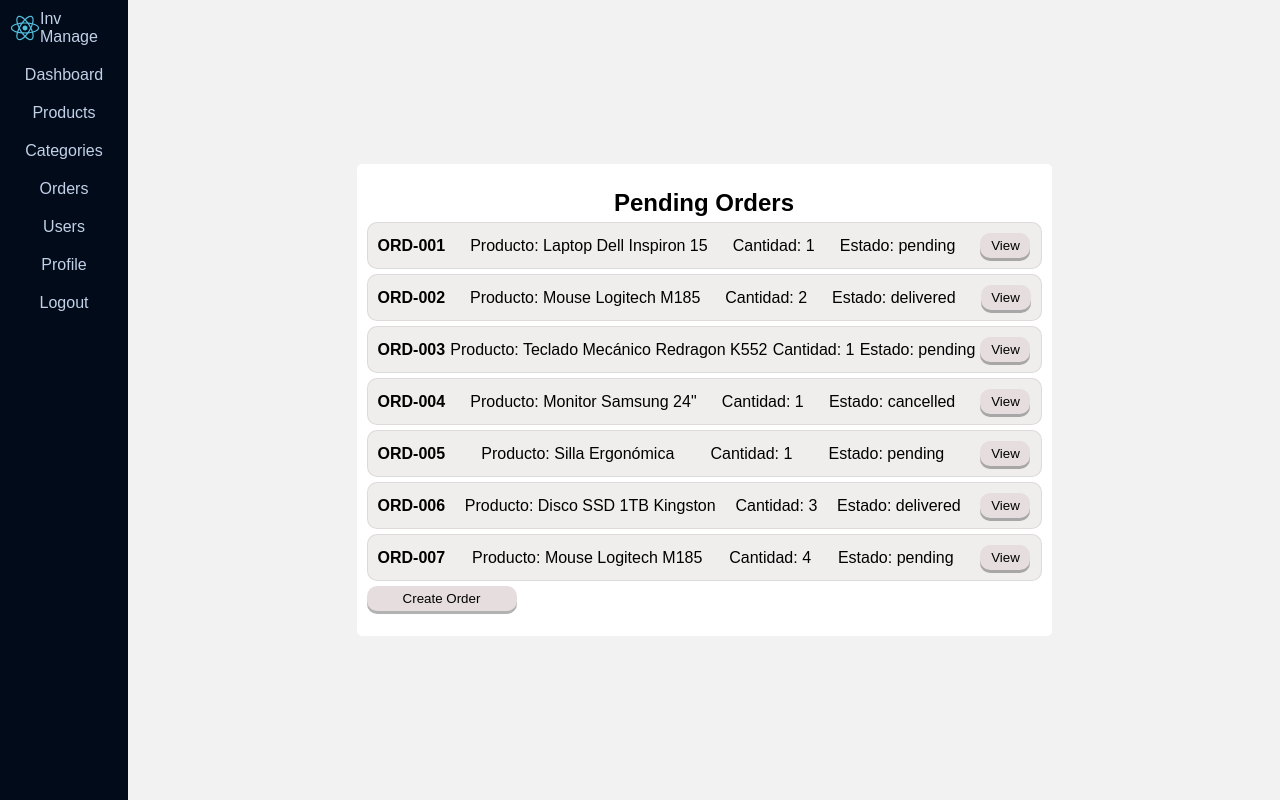
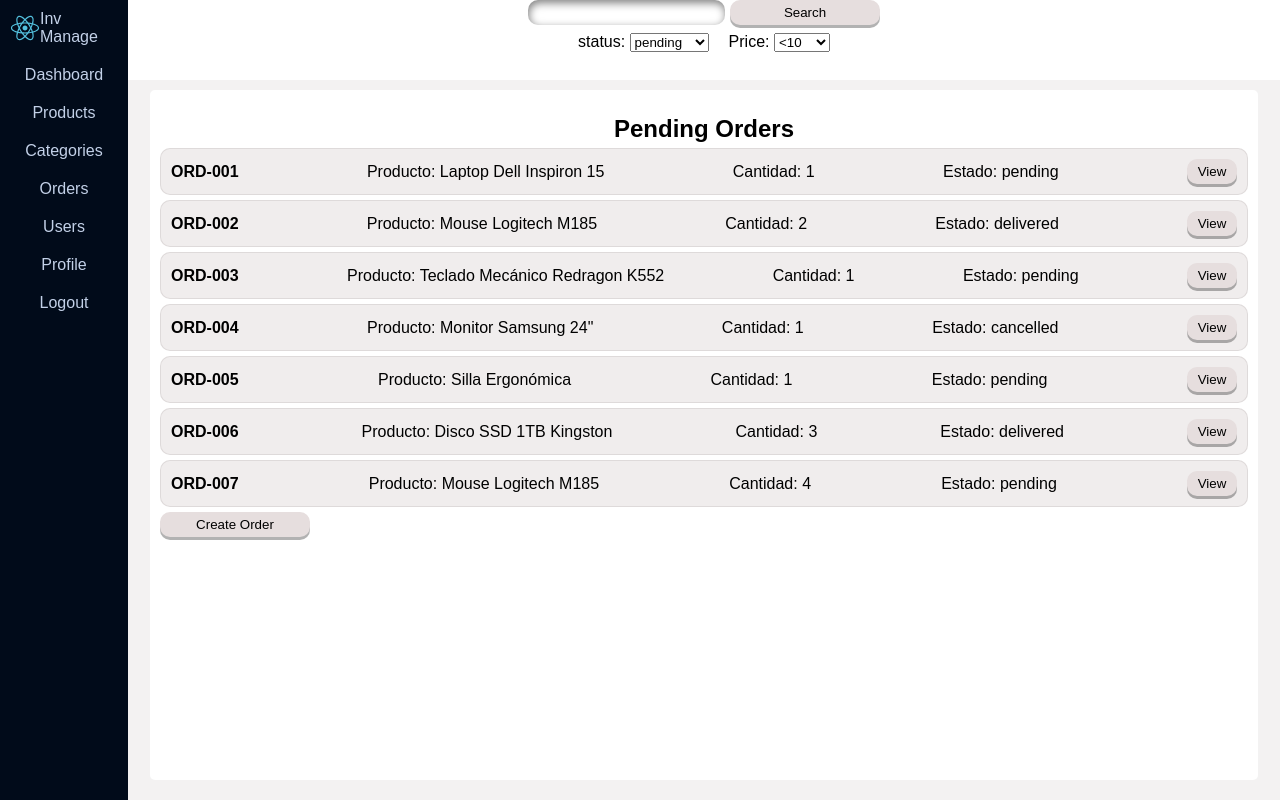
Before and after one commit to Yjsd121/inventory-manage, a React (Vite) app: page / in a window 1280 px wide. Both pictures are taken after a click on the link "Orders". Built offline with nearby package versions, Linux system fonts and the light colour scheme.

Commit message:
Searchbar's Stylesheet created and stylized

```diff
--- a/src/App.css
+++ b/src/App.css
@@ -15,8 +15,7 @@ main {
   outline: none;
 }
 
-.searching button,
-.orders button {
+button {
   width: 150px;
   height: 25px;
   border-radius: 10px;
@@ -27,8 +26,8 @@ main {
 
 }
 
-.searching button:active,
-.ShowOrders button:active {
+button:active,
+button:active {
   box-shadow: 0 0 0 rgba(0, 0, 0, .3);
   transform: translateY(2px);
 }
--- a/src/components/Cards/Cards.css
+++ b/src/components/Cards/Cards.css
@@ -1,7 +1,7 @@
 .show {
   display: flex;
   align-items: center;
-  justify-content: center;
+
   flex-direction: column;
   width: 90vw;
 }
@@ -11,7 +11,7 @@
   display: flex;
   justify-content: center;
   width: 70vw;
-  height: 90vh;
+  height: 80vh;
   overflow-y: auto;
   background-color: white;
 }
--- a/src/components/Cards/Cards.jsx
+++ b/src/components/Cards/Cards.jsx
@@ -1,6 +1,6 @@
 import './Cards.css'
 import { SearchBar } from '../SearchBar/searchbar'
-
+import filters from '../../mocks/ProductsFilters.json'
 function Cards ({ Item }) {
   return (
     <ul className='inventario'>
@@ -25,9 +25,10 @@ function Cards ({ Item }) {
 
 export function ShowCards ({ elementss }) {
   const hasinventory = elementss?.length > 0
+
   return (
     <div className='show'>
-      <SearchBar />
+      <SearchBar filters={filters.productFilters} />
       <div className='ShowCards'>
         {
         hasinventory
--- a/src/components/SearchBar/searchbar.css
+++ b/src/components/SearchBar/searchbar.css
@@ -0,0 +1,29 @@
+  .Search-container {
+    background-color: white;
+    width: 90vw;
+    height: 10vh;
+    display: flex;
+    align-items: center;
+    flex-direction: column;
+    margin-bottom:  10px;
+  }
+
+  .Filters-container {
+    margin-top: 8px;
+    display: flex;
+    justify-content: center;
+    align-items: center;
+    flex-direction: row;
+  }
+  .filter{
+    margin: 0 10px;
+  }
+  input{
+    height: 25px;
+    border-radius: 10px;
+    padding: 0 10px;
+    outline: none;
+    border: none;
+    box-shadow: inset 1px 3px 9px rgba(0, 0, 0, .5);
+    margin-right: 5px;
+  }
--- a/src/components/SearchBar/searchbar.jsx
+++ b/src/components/SearchBar/searchbar.jsx
@@ -1,5 +1,34 @@
-export function SearchBar () {
+import './searchbar.css'
+
+function Listfilter ({ filter }) {
   return (
-    <h1> Hey aquí va a ir la poderosa barra de busqueda</h1>
+    <div className='Filters-container'>
+      {
+        Object.entries(filter).map(([filtername, options]) => (
+          <div key={filtername} className='filter'>
+            <label>{filtername}: </label>
+            <select>
+              {
+                options.map(index => (
+                  <option key={index}>{index}</option>
+                ))
+              }
+            </select>
+          </div>
+        ))
+      }
+
+    </div>
   )
 }
+export function SearchBar ({ filters }) {
+  return (
+    <section className='Search-container'>
+      <div>
+        <input />
+        <button>Search</button>
+      </div>
+      <Listfilter filter={filters} />
+    </section>
+  )
+}
--- a/src/components/orders/Orders.css
+++ b/src/components/orders/Orders.css
@@ -1,20 +1,21 @@
 .orders {
   display: flex;
-  justify-content: space-around;
   align-items: center;
+
+  flex-direction: column;
   width: 90vw;
 
 }
 
 .ShowOrders {
   background-color: white;
-  width: 675px;
-  height: auto;
+  width: 85vw;
+  height: 80vh;
   padding: 25px 10px;
   border-radius: 5px;
   display: flex;
   flex-direction: column;
-  justify-content: center;
+  overflow-y: auto;
 }
 
 .ShowOrders h2 {
--- a/src/components/orders/Orders.jsx
+++ b/src/components/orders/Orders.jsx
@@ -1,5 +1,6 @@
 import './Orders.css'
-
+import { SearchBar } from '../SearchBar/searchbar'
+import filters from '../../mocks/Ordersfilters.json'
 function Orderlist ({ orderss }) {
   return (
     orderss.map(order => (
@@ -29,6 +30,7 @@ function Orders ({ orderss }) {
 export function ShowOrders ({ orderss }) {
   return (
     <section className='orders'>
+      <SearchBar filters={filters.orderFilters} />
       <div className='ShowOrders'>
         <h2>Pending Orders</h2>
         <Orders orderss={orderss} />
--- a/src/mocks/Elementos.json
+++ b/src/mocks/Elementos.json
@@ -90,165 +90,5 @@
             "createdAt": "2024-12-15",
             "updatedAt": "2025-01-15"
         }
-        ,
-        {
-            "id": "INV-006",
-            "name": "Disco SSD 1TB Kingston",
-            "category": "Almacenamiento",
-            "sku": "KING-SSD-1TB",
-            "quantity": 14,
-            "unitPrice": 95.00,
-            "currency": "USD",
-            "status": "available",
-            "supplier": "Kingston",
-            "location": "Bodega Central",
-            "reorderLevel": 5,
-            "createdAt": "2024-12-15",
-            "updatedAt": "2025-01-15"
-        }
-        ,
-        {
-            "id": "INV-006",
-            "name": "Disco SSD 1TB Kingston",
-            "category": "Almacenamiento",
-            "sku": "KING-SSD-1TB",
-            "quantity": 14,
-            "unitPrice": 95.00,
-            "currency": "USD",
-            "status": "available",
-            "supplier": "Kingston",
-            "location": "Bodega Central",
-            "reorderLevel": 5,
-            "createdAt": "2024-12-15",
-            "updatedAt": "2025-01-15"
-        }
-        ,
-        {
-            "id": "INV-006",
-            "name": "Disco SSD 1TB Kingston",
-            "category": "Almacenamiento",
-            "sku": "KING-SSD-1TB",
-            "quantity": 14,
-            "unitPrice": 95.00,
-            "currency": "USD",
-            "status": "available",
-            "supplier": "Kingston",
-            "location": "Bodega Central",
-            "reorderLevel": 5,
-            "createdAt": "2024-12-15",
-            "updatedAt": "2025-01-15"
-        }
-        ,
-        {
-            "id": "INV-006",
-            "name": "Disco SSD 1TB Kingston",
-            "category": "Almacenamiento",
-            "sku": "KING-SSD-1TB",
-            "quantity": 14,
-            "unitPrice": 95.00,
-            "currency": "USD",
-            "status": "available",
-            "supplier": "Kingston",
-            "location": "Bodega Central",
-            "reorderLevel": 5,
-            "createdAt": "2024-12-15",
-            "updatedAt": "2025-01-15"
-        }
-        ,
-        {
-            "id": "INV-006",
-            "name": "Disco SSD 1TB Kingston",
-            "category": "Almacenamiento",
-            "sku": "KING-SSD-1TB",
-            "quantity": 14,
-            "unitPrice": 95.00,
-            "currency": "USD",
-            "status": "available",
-            "supplier": "Kingston",
-            "location": "Bodega Central",
-            "reorderLevel": 5,
-            "createdAt": "2024-12-15",
-            "updatedAt": "2025-01-15"
-        }
-        ,
-        {
-            "id": "INV-006",
-            "name": "Disco SSD 1TB Kingston",
-            "category": "Almacenamiento",
-            "sku": "KING-SSD-1TB",
-            "quantity": 14,
-            "unitPrice": 95.00,
-            "currency": "USD",
-            "status": "available",
-            "supplier": "Kingston",
-            "location": "Bodega Central",
-            "reorderLevel": 5,
-            "createdAt": "2024-12-15",
-            "updatedAt": "2025-01-15"
-        }
-        ,
-        {
-            "id": "INV-006",
-            "name": "Disco SSD 1TB Kingston",
-            "category": "Almacenamiento",
-            "sku": "KING-SSD-1TB",
-            "quantity": 14,
-            "unitPrice": 95.00,
-            "currency": "USD",
-            "status": "available",
-            "supplier": "Kingston",
-            "location": "Bodega Central",
-            "reorderLevel": 5,
-            "createdAt": "2024-12-15",
-            "updatedAt": "2025-01-15"
-        }
-        ,
-        {
-            "id": "INV-006",
-            "name": "Disco SSD 1TB Kingston",
-            "category": "Almacenamiento",
-            "sku": "KING-SSD-1TB",
-            "quantity": 14,
-            "unitPrice": 95.00,
-            "currency": "USD",
-            "status": "available",
-            "supplier": "Kingston",
-            "location": "Bodega Central",
-            "reorderLevel": 5,
-            "createdAt": "2024-12-15",
-            "updatedAt": "2025-01-15"
-        }
-        ,
-        {
-            "id": "INV-006",
-            "name": "Disco SSD 1TB Kingston",
-            "category": "Almacenamiento",
-            "sku": "KING-SSD-1TB",
-            "quantity": 14,
-            "unitPrice": 95.00,
-            "currency": "USD",
-            "status": "available",
-            "supplier": "Kingston",
-            "location": "Bodega Central",
-            "reorderLevel": 5,
-            "createdAt": "2024-12-15",
-            "updatedAt": "2025-01-15"
-        }
-        ,
-        {
-            "id": "INV-006",
-            "name": "Disco SSD 1TB Kingston",
-            "category": "Almacenamiento",
-            "sku": "KING-SSD-1TB",
-            "quantity": 14,
-            "unitPrice": 95.00,
-            "currency": "USD",
-            "status": "available",
-            "supplier": "Kingston",
-            "location": "Bodega Central",
-            "reorderLevel": 5,
-            "createdAt": "2024-12-15",
-            "updatedAt": "2025-01-15"
-        }
     ]
 }
--- /dev/null
+++ b/src/mocks/Ordersfilters.json
@@ -0,0 +1,14 @@
+{
+  "orderFilters": {
+    "status": [
+      "pending",
+      "delivered",
+      "cancelled"
+    ],
+    "Price": [
+      "<10",
+      "11-50",
+      "50>"
+    ]
+  }
+}
--- /dev/null
+++ b/src/mocks/ProductsFilters.json
@@ -0,0 +1,20 @@
+{
+  "productFilters": {
+    "categories": [
+      "Electrónica",
+      "Accesorios",
+      "Mobiliario",
+      "Almacenamiento"
+    ],
+    "status": [
+      "available",
+      "low_stock",
+      "out_of_stock"
+    ],
+    "sortBy": [
+      "name",
+      "price",
+      "quantity"
+    ]
+  }
+}
```
